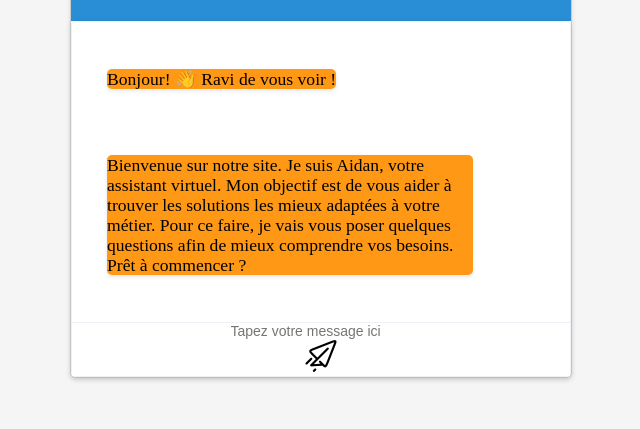
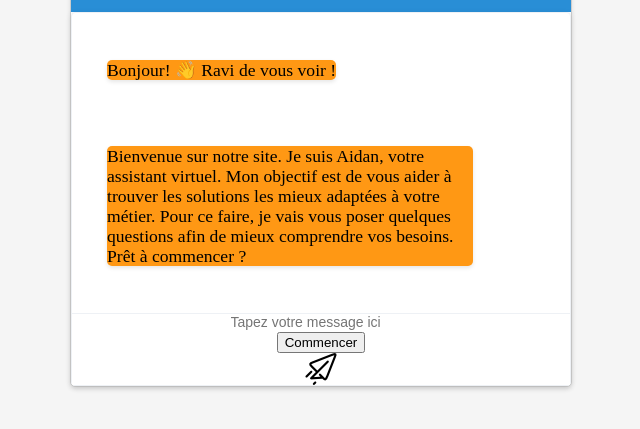
Before and after one commit to tulla-383/chatbot-aidan, a plain HTML site: page index.html in a window 1280 px wide. Shown: the part 261-690 px from the top of the page, without its empty margins (319-959 px from the left). Drawn offline with Linux system fonts and the light colour scheme.

Commit message:
Update index.html

```diff
--- a/index.html
+++ b/index.html
@@ -22,6 +22,7 @@
               <message-container>
                 <input id="input-field" type="text" placeholder="Tapez votre message ici">
                 <button id="submit-button" type="submit">
+                <button id="start-button">Commencer</button>
                     <img class="send-icon" src="send-message.png" alt="Envoyer">
                 </button>
               </message-container>
```
